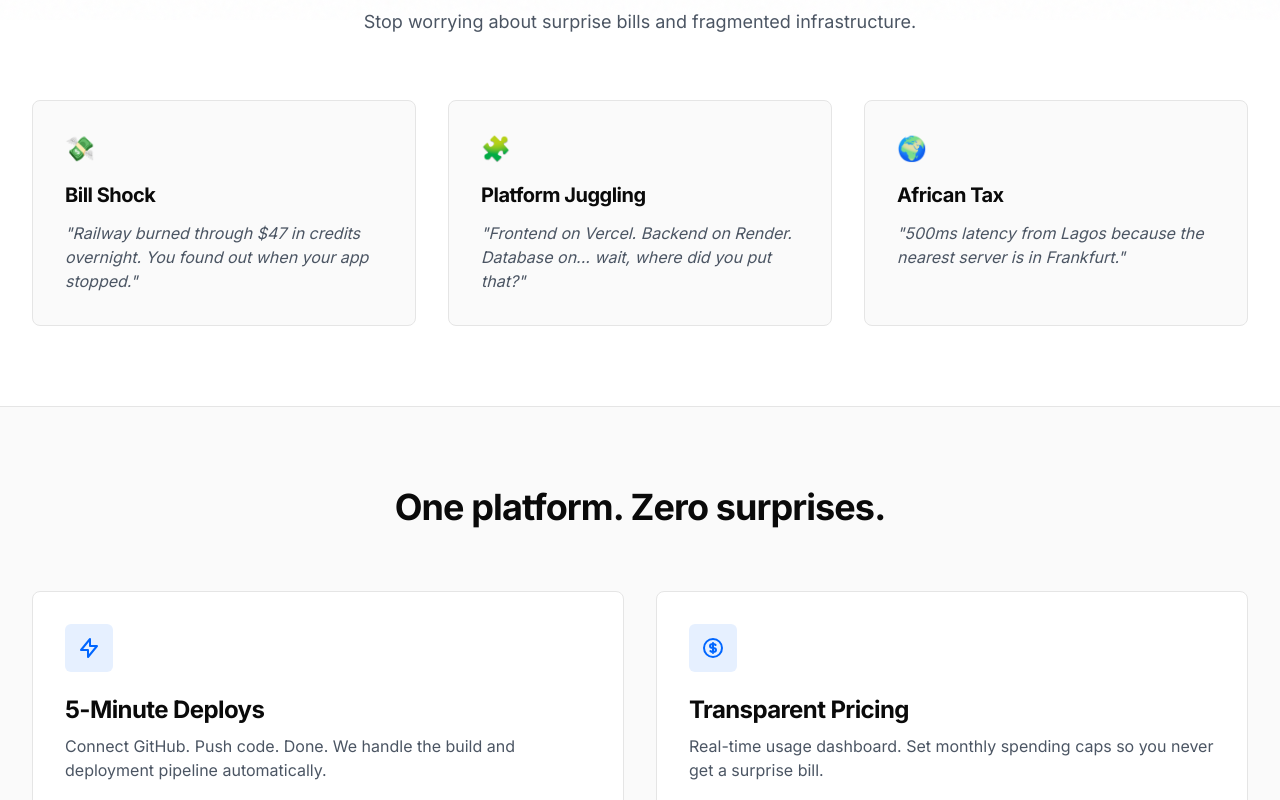
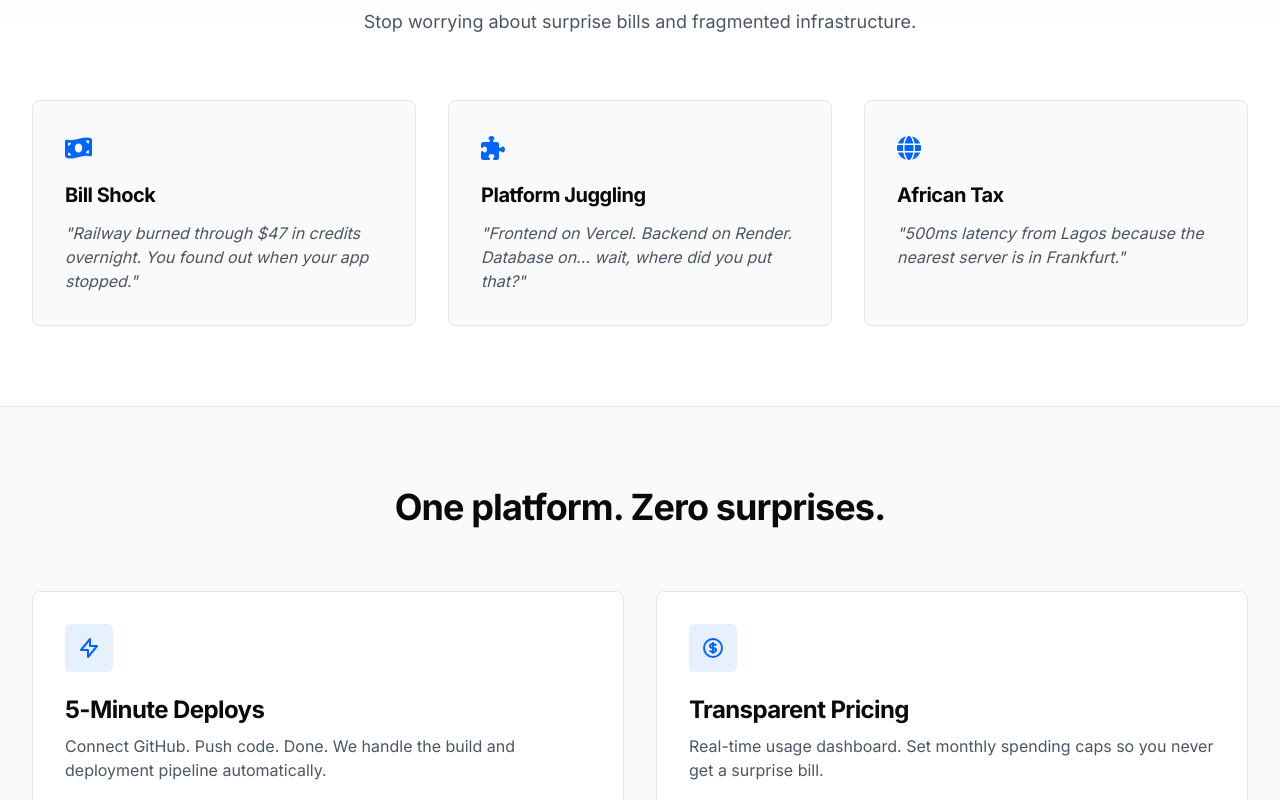
Before and after one commit to JJ-TechFusion/stackshift_landing, a website: page index.html in a window 1280 px wide. Shown: the part 780-1580 px from the top of the page. Drawn offline with Linux system fonts and the light colour scheme; a script that the page names is missing.

Commit message:
feat: Add FontAwesome and replace emoji icons with FontAwesome icons.

```diff
--- a/index.html
+++ b/index.html
@@ -30,6 +30,9 @@
 
     <!-- Tally Embed -->
     <script async src="https://tally.so/widgets/embed.js"></script>
+
+    <!-- FontAwesome -->
+    <link rel="stylesheet" href="https://cdnjs.cloudflare.com/ajax/libs/font-awesome/6.4.0/css/all.min.css">
 
     <!-- Styles -->
     <link href="./styles.css" rel="stylesheet">
@@ -121,21 +124,21 @@
                 <div class="grid md:grid-cols-3 gap-8">
                     <!-- Pain Point 1 -->
                     <div class="p-8 rounded-lg bg-background border border-border reveal delay-100 hover-lift">
-                        <div class="text-2xl mb-4">💸</div>
+                        <div class="text-2xl mb-4 text-primary"><i class="fa-solid fa-money-bill-wave"></i></div>
                         <h3 class="text-xl font-bold mb-3">Bill Shock</h3>
                         <p class="text-gray-600 italic">"Railway burned through $47 in credits overnight. You found out when your app stopped."</p>
                     </div>
 
                     <!-- Pain Point 2 -->
                     <div class="p-8 rounded-lg bg-background border border-border reveal delay-200 hover-lift">
-                        <div class="text-2xl mb-4">🧩</div>
+                        <div class="text-2xl mb-4 text-primary"><i class="fa-solid fa-puzzle-piece"></i></div>
                         <h3 class="text-xl font-bold mb-3">Platform Juggling</h3>
                         <p class="text-gray-600 italic">"Frontend on Vercel. Backend on Render. Database on... wait, where did you put that?"</p>
                     </div>
 
                     <!-- Pain Point 3 -->
                     <div class="p-8 rounded-lg bg-background border border-border reveal delay-300 hover-lift">
-                        <div class="text-2xl mb-4">🌍</div>
+                        <div class="text-2xl mb-4 text-primary"><i class="fa-solid fa-globe"></i></div>
                         <h3 class="text-xl font-bold mb-3">African Tax</h3>
                         <p class="text-gray-600 italic">"500ms latency from Lagos because the nearest server is in Frankfurt."</p>
                     </div>
@@ -279,7 +282,7 @@
                         <!-- Step 1 -->
                         <div class="bg-surface p-6 text-center reveal">
                             <div class="w-16 h-16 mx-auto bg-background border border-border rounded-full flex items-center justify-center mb-4 text-2xl">
-                                🔗
+                                <i class="fa-solid fa-link text-primary"></i>
                             </div>
                             <h3 class="text-lg font-bold mb-2">1. Connect GitHub</h3>
                             <p class="text-sm text-gray-600">Auto-detect framework</p>
@@ -288,7 +291,7 @@
                         <!-- Step 2 -->
                         <div class="bg-surface p-6 text-center reveal delay-100">
                             <div class="w-16 h-16 mx-auto bg-background border border-border rounded-full flex items-center justify-center mb-4 text-2xl">
-                                ⚙️
+                                <i class="fa-solid fa-gears text-primary"></i>
                             </div>
                             <h3 class="text-lg font-bold mb-2">2. Configure</h3>
                             <p class="text-sm text-gray-600">Set env variables & region</p>
@@ -297,7 +300,7 @@
                         <!-- Step 3 -->
                         <div class="bg-surface p-6 text-center reveal delay-200">
                             <div class="w-16 h-16 mx-auto bg-background border border-border rounded-full flex items-center justify-center mb-4 text-2xl">
-                                🚀
+                                <i class="fa-solid fa-rocket text-primary"></i>
                             </div>
                             <h3 class="text-lg font-bold mb-2">3. Deploy</h3>
                             <p class="text-sm text-gray-600">Live in < 5min</p>
```
Also changed, not shown: blog.html (+3 -0 lines).
